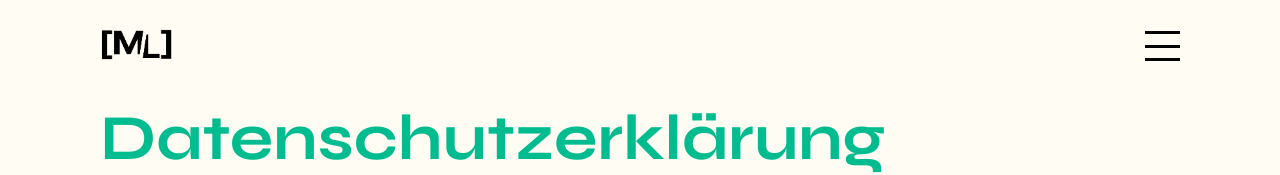
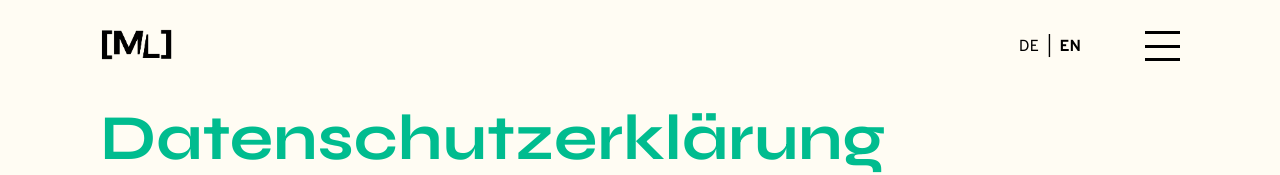
Before and after one commit to Kytez/portfolio, an Angular app in the folder portfolio/: page /portfolio-page/privacy-policy in a window 1280 px wide. Shown: the top 175 px of the page. Built offline with nearby package versions, Linux system fonts and the light colour scheme.

Commit message:
startet adding language switch

```diff
--- a/portfolio/src/app/main-content/landing-page/navbar/nav-menu/nav-menu.component.scss
+++ b/portfolio/src/app/main-content/landing-page/navbar/nav-menu/nav-menu.component.scss
@@ -269,6 +269,18 @@ h2 {
   }
 }
 
+@media (min-width: 2000px) {
+  footer {
+    padding: 200px 100px 64px 100px;
+  }
+}
+
+@media (min-width: 2500px) {
+  footer {
+    padding: 300px 100px 64px 100px;
+  }
+}
+
 @keyframes pulseGreen {
   0% {
     color: #fffcf3;
--- a/portfolio/src/app/main-content/landing-page/navbar/navbar.component.html
+++ b/portfolio/src/app/main-content/landing-page/navbar/navbar.component.html
@@ -1,8 +1,16 @@
 <nav>
+  <div class="maxW1440">
     <a href="portfolio-page/#"
       ><img src="../../../../assets/img/logo_schwarz_cutted.png" class="logo"
     /></a>
-  <div>
+
+    <div class="navRightSide">
+      <div class="langSwitch">
+        <span [class.active]="!languageEnglish" class="fontOverpass languageBtn">DE</span>
+        <span class="fontOverpass">|</span>
+        <span [class.active]="languageEnglish" class="fontOverpass languageBtn">EN</span>
+      </div>
+
       <button
         class="burger-button"
         (click)="toggleMenu()"
@@ -13,6 +21,7 @@
         <div class="spinner diagonal2" [class.active]="menuOpen"></div>
       </button>
     </div>
+  </div>
 </nav>
 
 <app-nav-menu
--- a/portfolio/src/app/main-content/landing-page/navbar/navbar.component.scss
+++ b/portfolio/src/app/main-content/landing-page/navbar/navbar.component.scss
@@ -1,20 +1,47 @@
 nav {
-  display: flex;
-  justify-content: space-between;
-  align-items: center;
   height: 92px;
   position: fixed;
+  display: flex;
+  justify-content: center;
   top: 0;
   left: 0;
   right: 0;
   z-index: 100;
+  background-color: #fffcf3;
   padding: 0 100px;
-  background-color: #fffcf3;
+}
+
+.maxW1440 {
+  display: flex;
+  justify-content: space-between;
+  align-items: center;
+  height: 100%;
 }
 
 .logo {
   width: 73px;
   height: 33px;
+}
+
+.navRightSide {
+  display: flex;
+  align-items: center;
+  gap: 64px;
+}
+
+.langSwitch {
+  display: flex;
+  gap: 8px;
+  align-items: center;
+  padding-top: 2px;
+}
+
+.languageBtn {
+  cursor: pointer;
+}
+
+.languageBtn.active {
+  font-weight: 700;
 }
 
 .burger-button {
--- a/portfolio/src/app/main-content/landing-page/navbar/navbar.component.ts
+++ b/portfolio/src/app/main-content/landing-page/navbar/navbar.component.ts
@@ -10,6 +10,8 @@ import { NavMenuComponent } from './nav-menu/nav-menu.component';
   styleUrl: './navbar.component.scss',
 })
 export class NavbarComponent {
+  languageEnglish = true;
+
   animating = false;
   menuOpen = false;
 
--- a/portfolio/src/app/shared/components/footer/footer.component.html
+++ b/portfolio/src/app/shared/components/footer/footer.component.html
@@ -5,10 +5,13 @@
 
   <app-contact-form></app-contact-form>
 
+  <div class="maxW1440">
     <div class="legalAndSocial">
       <div class="leftSide">
         <div class="logoAndCopyright">
-        <a href="portfolio-page/#"><img src="../../../../assets/img/logo_weiss_cutted.png" /></a>
+          <a href="portfolio-page/#"
+            ><img src="../../../../assets/img/logo_weiss_cutted.png"
+          /></a>
           <span class="fontOverpass">&#169; Marcel Luwinski 2024</span>
         </div>
       </div>
@@ -22,7 +25,9 @@
           <a target="_blank" href="https://github.com/Kytez"
             ><img src="../../../../assets/img/icons/social/github.png"
           /></a>
-        <a target="_blank" href="https://linkedin.com/in/marcel-luwinski-98874b253"
+          <a
+            target="_blank"
+            href="https://linkedin.com/in/marcel-luwinski-98874b253"
             ><img src="../../../../assets/img/icons/social/linkedin.png"
           /></a>
           <a target="_blank" href="mailto:marcel.luwinski@gmail.com"
@@ -30,7 +35,10 @@
           /></a>
         </div>
 
-      <a class="privacyLink fontOverpass" href="portfolio-page/privacy-policy">Privacy policy</a>
+        <a class="privacyLink fontOverpass" href="portfolio-page/privacy-policy"
+          >Privacy policy</a
+        >
+      </div>
     </div>
   </div>
 </section>
--- a/portfolio/src/app/shared/components/footer/footer.component.scss
+++ b/portfolio/src/app/shared/components/footer/footer.component.scss
@@ -164,3 +164,9 @@ h2 {
     font-size: 40px;
   }
 }
+
+@media (min-width: 3000px) {
+  section {
+    padding: 300px 100px 64px 100px;
+  }
+}
```
Lines whose indentation alone changed are shown as unchanged.
